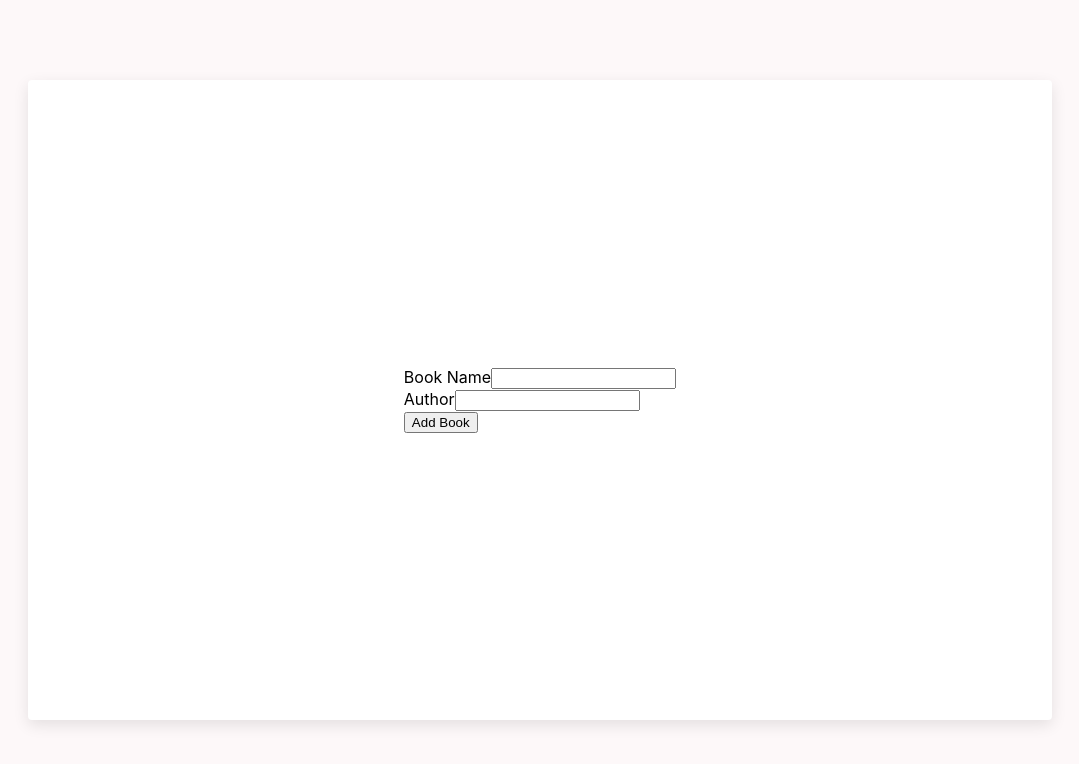
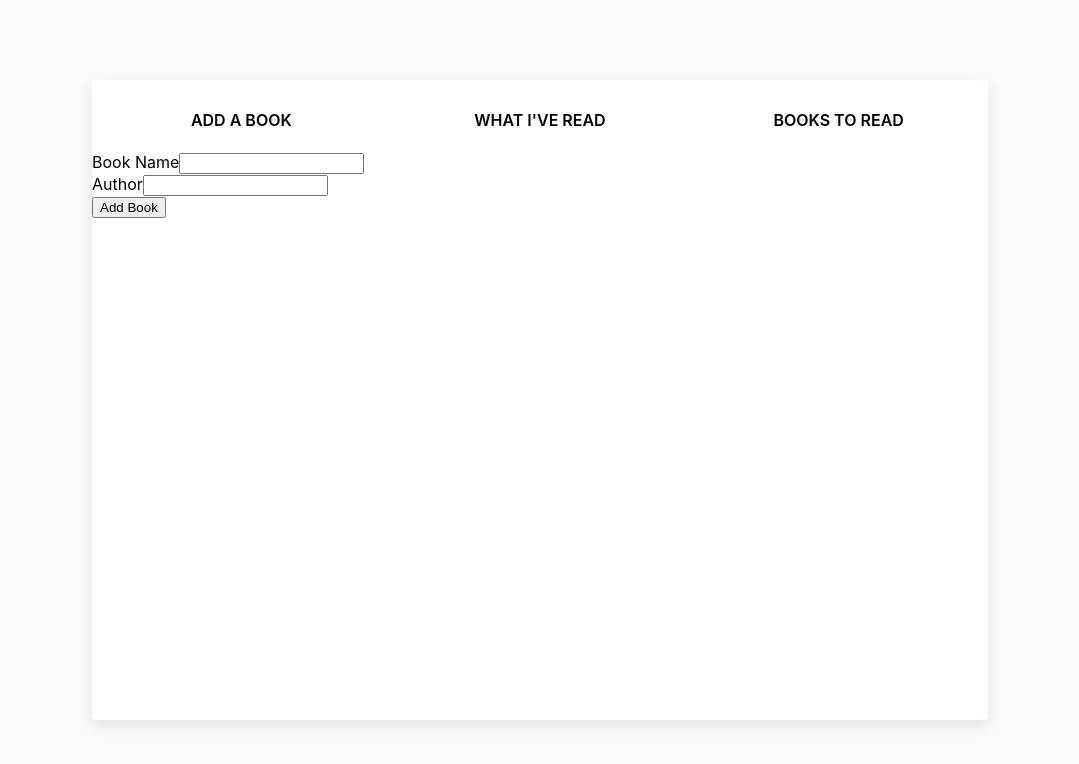
Before and after one commit to ArtsyBiba/react_csharp_crud_app, a React (Create React App) app in the folder client/: page / in a window 1280 px wide. Shown: the top 764 px of the page, without its empty margins (100-1179 px from the left). Built offline with nearby package versions, Linux system fonts and the light colour scheme.

Commit message:
setting up dashboard tabs

```diff
--- a/client/src/App.tsx
+++ b/client/src/App.tsx
@@ -5,7 +5,9 @@ import { Form } from './Components/Form';
 export default function App() {
   return (
       <AppContainer>
-        <Form />
+        <Dashboard>
+          <Form />
+        </Dashboard>
       </AppContainer>
   );
 }
@@ -18,3 +20,15 @@ const AppContainer = styled.div`
   width: 100%;
   background-color: #fdf8f9;
 `;
+
+const Dashboard = styled.div`
+    display: flex;
+    flex-direction: column;
+    height: 80%;
+    width: 70%;
+    background-color: white;
+    align-items: center;
+    justify-content: center;
+    box-shadow: 0 5px 15px 0 rgba(0,0,0,0.1);
+    border-radius: 4px;
+`;
--- a/client/src/Components/Form.tsx
+++ b/client/src/Components/Form.tsx
@@ -21,6 +21,11 @@ export const Form = () => {
 
     return (
         <Dashboard>
+            <HeaderWrapper>
+                <Subheader onClick={() => {}}>Add a Book</Subheader>
+                <Subheader onClick={() => {}}>What I've Read</Subheader>
+                <Subheader onClick={() => {}}>Books To Read</Subheader>
+            </HeaderWrapper>
             <form onSubmit={handleSubmit(onSubmit)}>
                 <div>
                     <label htmlFor='name'>Book Name</label>
@@ -45,11 +50,32 @@ export const Form = () => {
 const Dashboard = styled.div`
     display: flex;
     flex-direction: column;
-    height: 80%;
-    width: 80%;
-    background-color: white;
+    height: 90vh;
+    width: 100%;
+    margin: auto;
+    margin-top: 0.5em;
+`;
+
+const HeaderWrapper = styled.div`
+    display: flex;
+    height: 8vh;
+    align-content: center;
+    justify-content: space-around;
+`;
+
+const Subheader = styled.div`
+    display: flex;
+    font-weight: 600;
+    font-size: 1em;
+    justify-content: center;
     align-items: center;
-    justify-content: center;
-    box-shadow: 0 5px 15px 0 rgba(0,0,0,0.1);
-    border-radius: 4px;
+    line-height: 8vh;
+    text-transform: uppercase;
+    width: 33%;
+    cursor: pointer;
+
+    &:hover {
+        border-bottom: 4px solid rgba(245,60,47,0.85);
+        transition: all 0.3s ease 0s;
+    }
 `;
```
